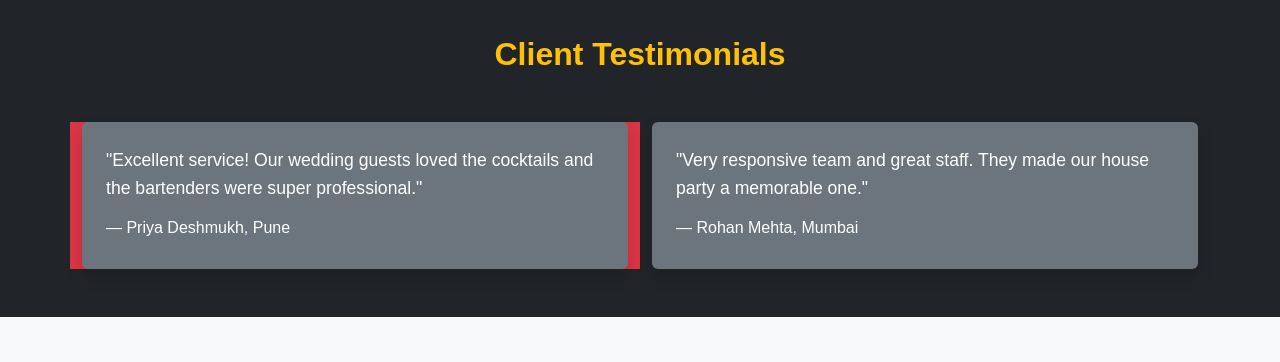
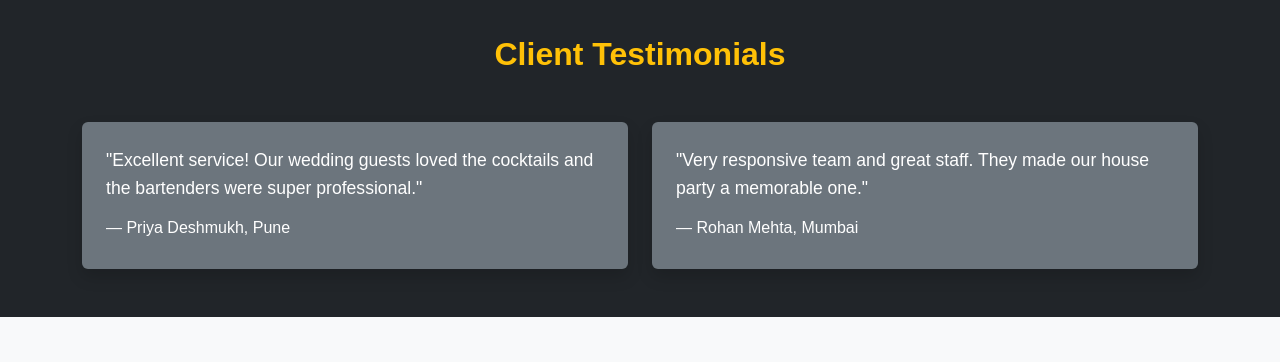
Before and after one commit to Akshay9075/Bartender, a plain HTML site: page index.html in a window 1280 px wide. Shown: the part 2020-2382 px from the top of the page. Drawn offline with nearby package versions, Linux system fonts and the light colour scheme.

Commit message:
Update index.html

```diff
--- a/index.html
+++ b/index.html
@@ -136,7 +136,7 @@
   <div class="container">
     <h2 class="text-center fw-bold mb-5 text-warning" data-aos="fade-up">Client Testimonials</h2>
     <div class="row g-4">
-      <div class="col-md-6 bg-danger" data-aos="fade-right">
+      <div class="col-md-6" data-aos="fade-right">
         <div class="testimonial p-4 bg-secondary rounded shadow">
           <p>"Excellent service! Our wedding guests loved the cocktails and the bartenders were super professional."</p>
           <h6 class="mt-3">— Priya Deshmukh, Pune</h6>
```
